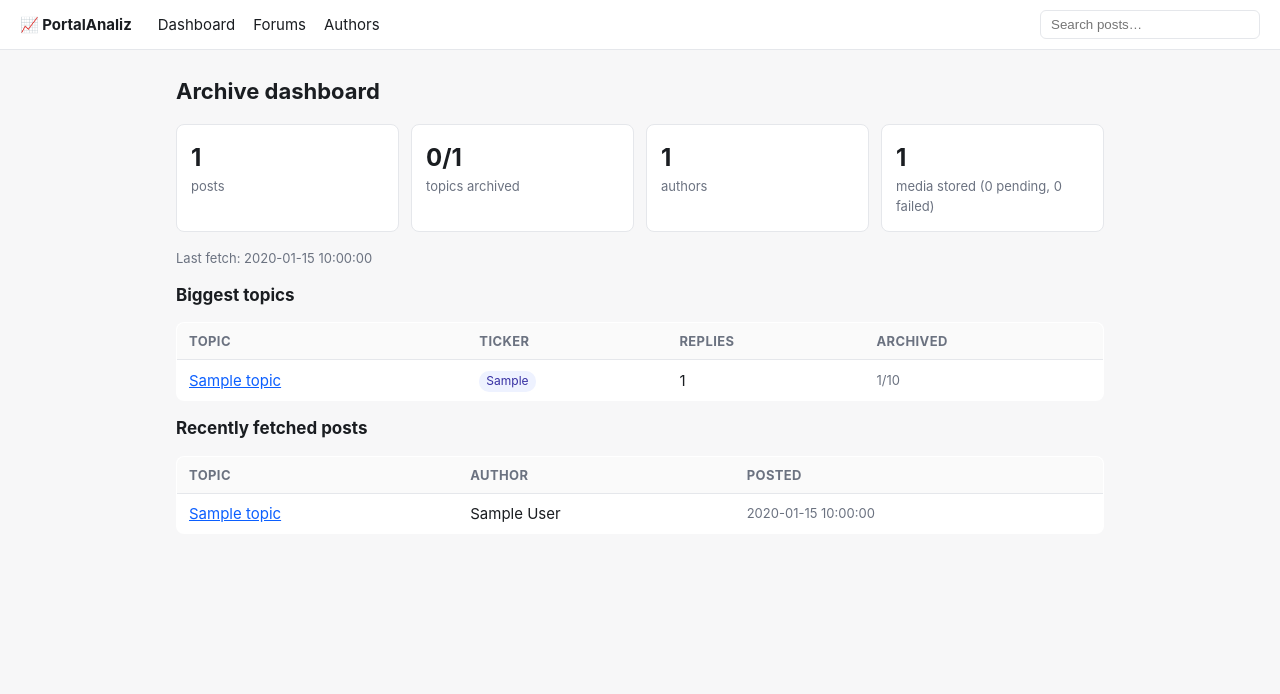
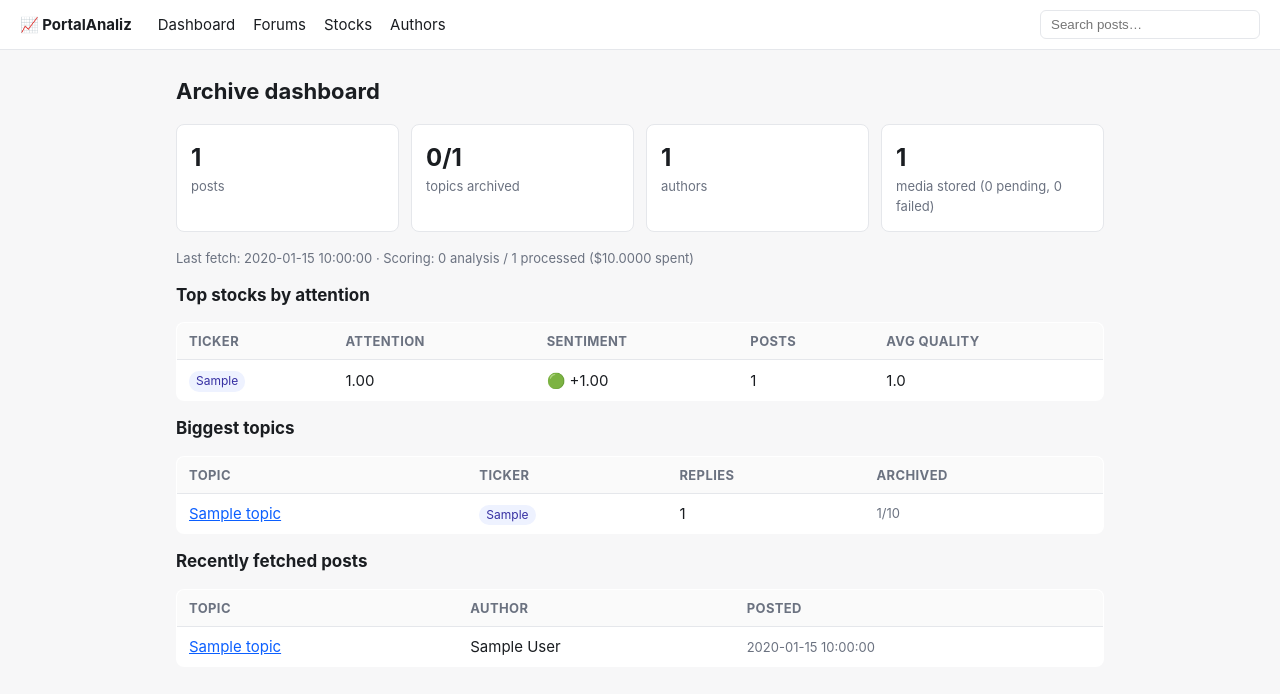
Before and after one commit to mrembalski/portalanaliz, a FastAPI app: page / in a window 1280 px wide. Shown: the top 694 px of the page. Run offline with FastAPI, Linux system fonts and the light colour scheme; tables that the repository leaves empty hold one stand-in row (values such as "Sample post").

Commit message:
feat: stock scores in web UI (dashboard, /stocks, per-ticker page)
Co-Authored-By: Claude Fable 5 <noreply@anthropic.com>

```diff
--- a/portalanaliz/web/app.py
+++ b/portalanaliz/web/app.py
@@ -2,6 +2,7 @@
 
 from __future__ import annotations
 
+import json
 import re
 from pathlib import Path
 
@@ -12,7 +13,9 @@ from sqlalchemy import func, select, text
 from sqlalchemy.orm import Session
 
 from portalanaliz.core.db import MEDIA_DIR, SessionLocal, init_db
-from portalanaliz.core.models import Author, Forum, Media, Post, Topic
+from portalanaliz.core.models import (
+    Author, Forum, Media, Post, PostScore, StockScore, Topic,
+)
 from portalanaliz.web.bbcode import render as render_bbcode
 
 PAGE_SIZE = 50
@@ -22,6 +25,7 @@ init_db()
 app = FastAPI(title="PortalAnaliz Archive")
 app.mount("/media", StaticFiles(directory=MEDIA_DIR), name="media")
 templates = Jinja2Templates(directory=str(Path(__file__).parent / "templates"))
+templates.env.filters["fromjson"] = json.loads
 
 
 def db() -> Session:
@@ -78,9 +82,77 @@ def index(request: Request, session: Session = Depends(db)):
         t.id: t for t in session.scalars(
             select(Topic).where(Topic.id.in_({p.topic_id for p in recent}))).all()
     }
+    scoring = {
+        "scored": session.scalar(select(func.count(PostScore.id))
+                                 .where(PostScore.status == "scored")) or 0,
+        "processed": session.scalar(select(func.count(PostScore.id))) or 0,
+        "cost": session.scalar(select(func.sum(PostScore.cost_usd))) or 0.0,
+    }
+    top_stocks = _latest_stock_scores(session, limit=10)
     return templates.TemplateResponse(request, "index.html", {
         "stats": stats, "media": media_by_status,
         "top_topics": top_topics, "recent": recent, "topic_titles": topic_titles,
+        "scoring": scoring, "top_stocks": top_stocks,
+    })
+
+
+def _latest_stock_scores(session: Session, limit: int | None = None) -> list[StockScore]:
+    """Most recent stock_scores row per ticker, ordered by attention."""
+    latest = (
+        select(StockScore.ticker, func.max(StockScore.as_of).label("as_of"))
+        .group_by(StockScore.ticker).subquery()
+    )
+    q = (
+        select(StockScore)
+        .join(latest, (StockScore.ticker == latest.c.ticker)
+              & (StockScore.as_of == latest.c.as_of))
+        .order_by(StockScore.attention.desc())
+    )
+    if limit:
+        q = q.limit(limit)
+    return list(session.scalars(q))
+
+
+@app.get("/stocks")
+def stocks(request: Request, session: Session = Depends(db)):
+    return templates.TemplateResponse(request, "stocks.html", {
+        "rows": _latest_stock_scores(session),
+    })
+
+
+@app.get("/stocks/{ticker}")
+def stock_view(ticker: str, request: Request, session: Session = Depends(db)):
+    ticker = ticker.upper()
+    history = session.scalars(
+        select(StockScore).where(StockScore.ticker == ticker)
+        .order_by(StockScore.as_of.desc()).limit(60)
+    ).all()
+    # Best-scored analysis posts mentioning this ticker.
+    scored = session.execute(
+        select(PostScore, Post)
+        .join(Post, Post.id == PostScore.post_id)
+        .where(PostScore.status == "scored",
+               PostScore.tickers_json.like(f'%"{ticker}"%'))
+        .order_by(PostScore.quality.desc()).limit(20)
+    ).all()
+    best = []
+    for score, post in scored:
+        tickers = json.loads(score.tickers_json or "[]")
+        mention = next((t for t in tickers if t.get("ticker") == ticker), None)
+        if mention is None:
+            continue  # LIKE false positive (ticker inside a name string)
+        best.append({"score": score, "post": post, "direction": mention.get("direction")})
+    topic_map = {
+        t.id: t for t in session.scalars(select(Topic).where(
+            Topic.id.in_({b["post"].topic_id for b in best}))).all()
+    } if best else {}
+    topics_for_ticker = session.scalars(
+        select(Topic).where(Topic.ticker_hint == ticker)).all()
+    if not history and not best and not topics_for_ticker:
+        raise HTTPException(404)
+    return templates.TemplateResponse(request, "stock.html", {
+        "ticker": ticker, "history": history, "best": best,
+        "topic_map": topic_map, "topics_for_ticker": topics_for_ticker,
     })
 
 
--- a/portalanaliz/web/templates/base.html
+++ b/portalanaliz/web/templates/base.html
@@ -48,6 +48,7 @@
   <span class="brand">📈 PortalAnaliz</span>
   <a href="/">Dashboard</a>
   <a href="/forums">Forums</a>
+  <a href="/stocks">Stocks</a>
   <a href="/authors">Authors</a>
   <form action="/search" method="get"><input type="search" name="q" placeholder="Search posts…" value="{{ request.query_params.get('q','') }}"></form>
 </nav>
--- a/portalanaliz/web/templates/index.html
+++ b/portalanaliz/web/templates/index.html
@@ -9,7 +9,26 @@
   <div class="card"><div class="num">{{ stats.authors }}</div><div class="muted">authors</div></div>
   <div class="card"><div class="num">{{ media.get('done', 0) }}</div><div class="muted">media stored ({{ media.get('pending', 0) }} pending, {{ media.get('failed', 0) }} failed)</div></div>
 </div>
-<p class="muted">Last fetch: {{ stats.last_fetch or 'never' }}</p>
+<p class="muted">Last fetch: {{ stats.last_fetch or 'never' }} ·
+Scoring: {{ scoring.scored }} analysis / {{ scoring.processed }} processed
+(${{ "%.4f"|format(scoring.cost) }} spent)</p>
+
+{% if top_stocks %}
+<h2>Top stocks by attention</h2>
+<table>
+  <tr><th>Ticker</th><th>Attention</th><th>Sentiment</th><th>Posts</th><th>Avg quality</th></tr>
+  {% for s in top_stocks %}
+  <tr>
+    <td><a href="/stocks/{{ s.ticker }}"><span class="badge">{{ s.ticker }}</span></a></td>
+    <td>{{ "%.2f"|format(s.attention) }}</td>
+    <td>{% if s.sentiment > 0.2 %}🟢{% elif s.sentiment < -0.2 %}🔴{% else %}⚪{% endif %}
+        {{ "%+.2f"|format(s.sentiment) }}</td>
+    <td>{{ s.post_count }}</td>
+    <td>{{ s.avg_quality }}</td>
+  </tr>
+  {% endfor %}
+</table>
+{% endif %}
 
 <h2>Biggest topics</h2>
 <table>
```
Also changed, not shown: portalanaliz/web/templates/stock.html (added, +52 -0 lines), portalanaliz/web/templates/stocks.html (added, +25 -0 lines).
